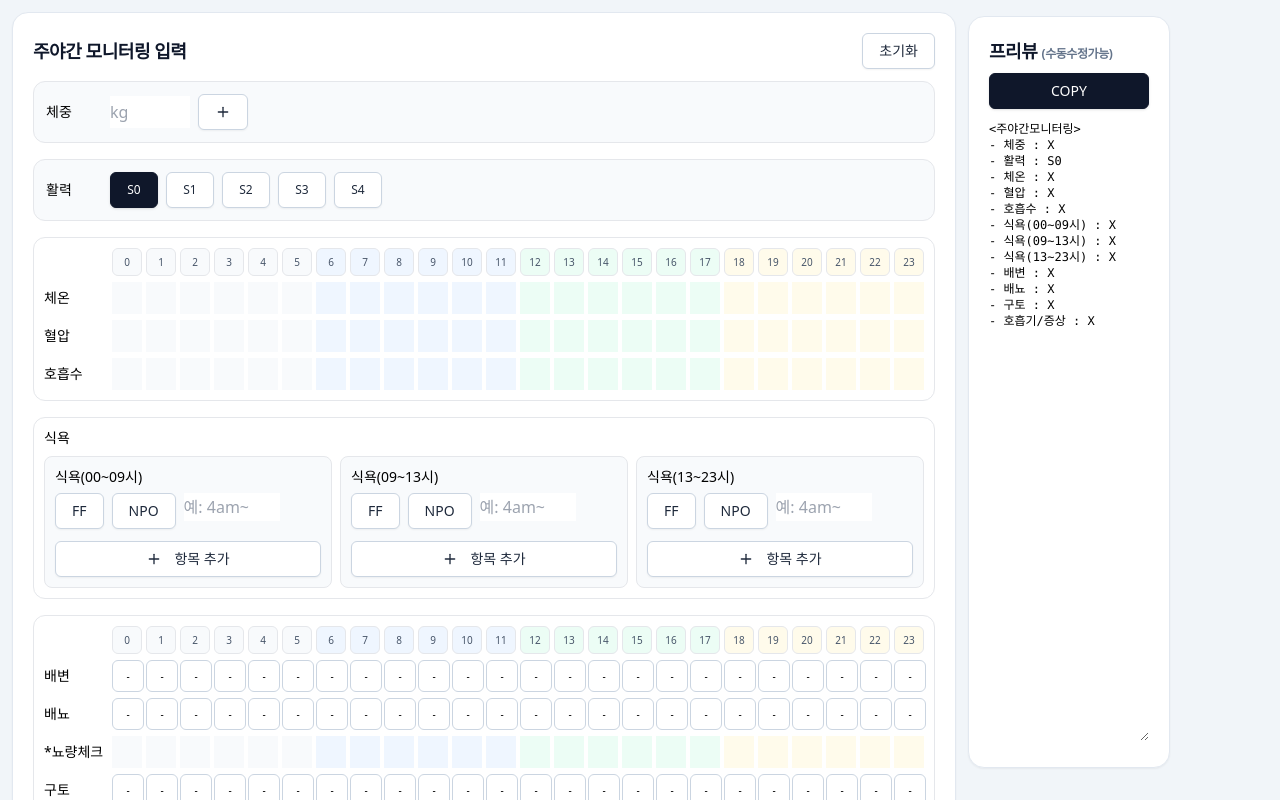
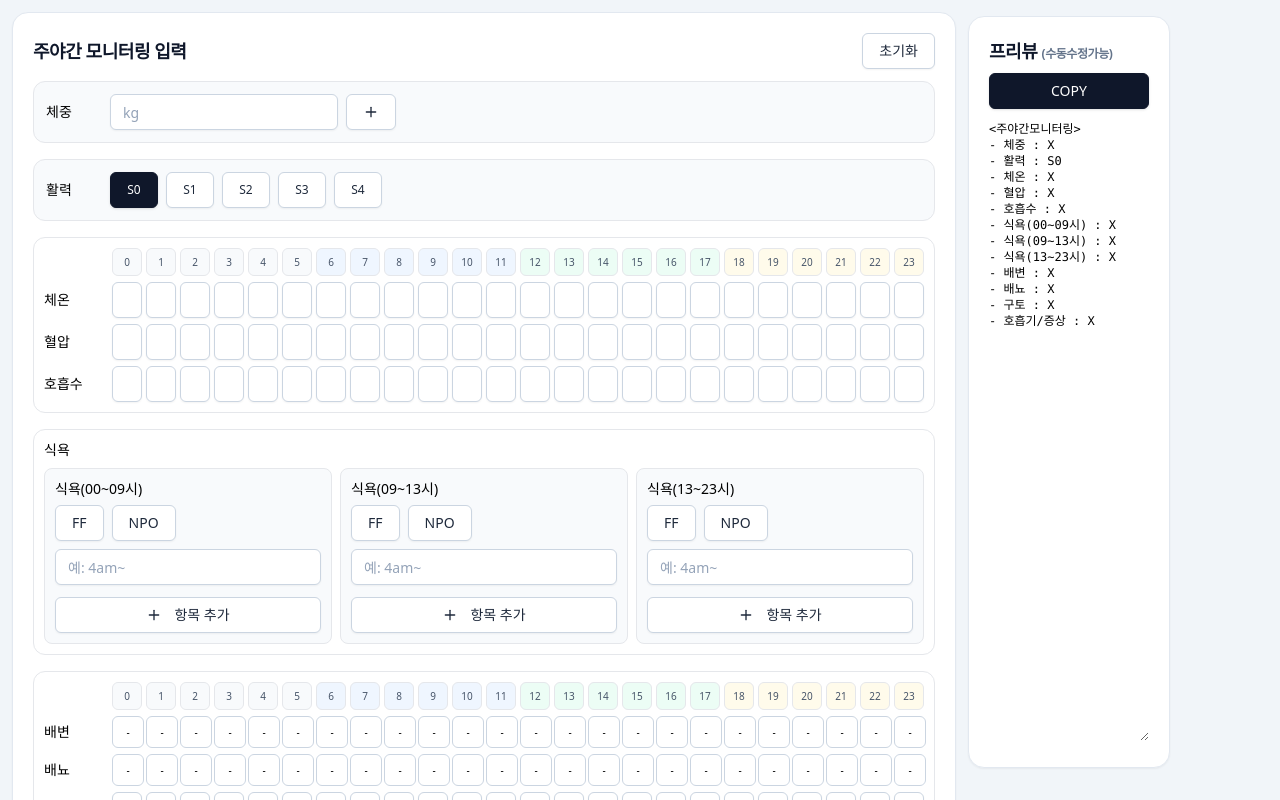
Before and after one commit to hodewdew-creator/bs_pmhelper, a Next.js app: page / in a window 1280 px wide. Shown: the top 800 px of the page. Built offline with nearby package versions, Linux system fonts and the light colour scheme.

Commit message:
Update input.jsx

```diff
--- a/components/ui/input.jsx
+++ b/components/ui/input.jsx
@@ -1,3 +1,12 @@
-export function Input(props) {
-  return <input className="border rounded px-2" {...props} />;
+export function Input({ className = "", type = "text", ...props }) {
+  return (
+    <input
+      type={type}
+      className={`flex h-9 w-full rounded-md border border-slate-300 bg-white px-3 py-1 text-sm text-slate-900 shadow-sm transition-colors
+      placeholder:text-slate-400
+      focus-visible:outline-none focus-visible:ring-2 focus-visible:ring-slate-300 focus-visible:border-slate-400
+      disabled:cursor-not-allowed disabled:opacity-50 ${className}`}
+      {...props}
+    />
+  );
 }
```
